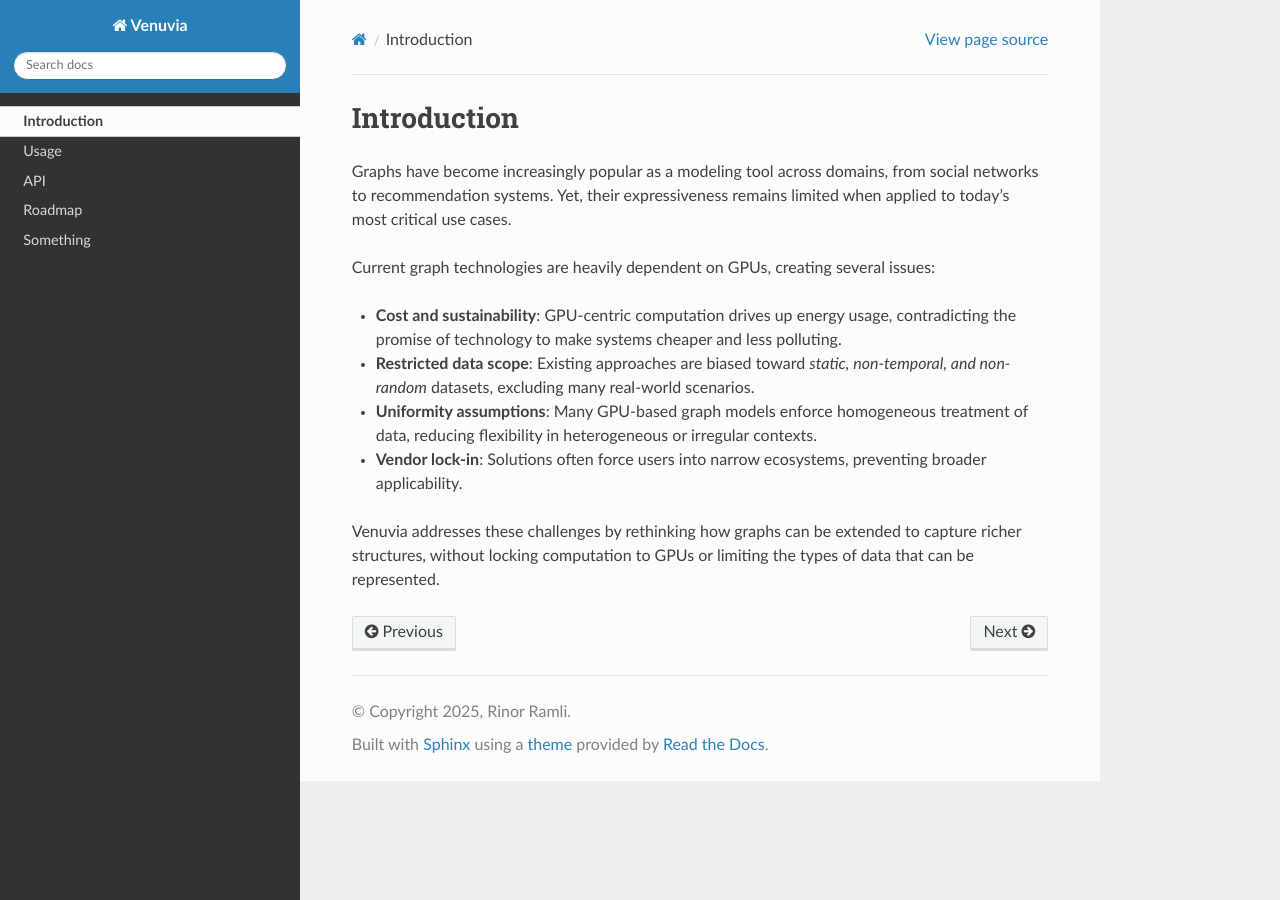
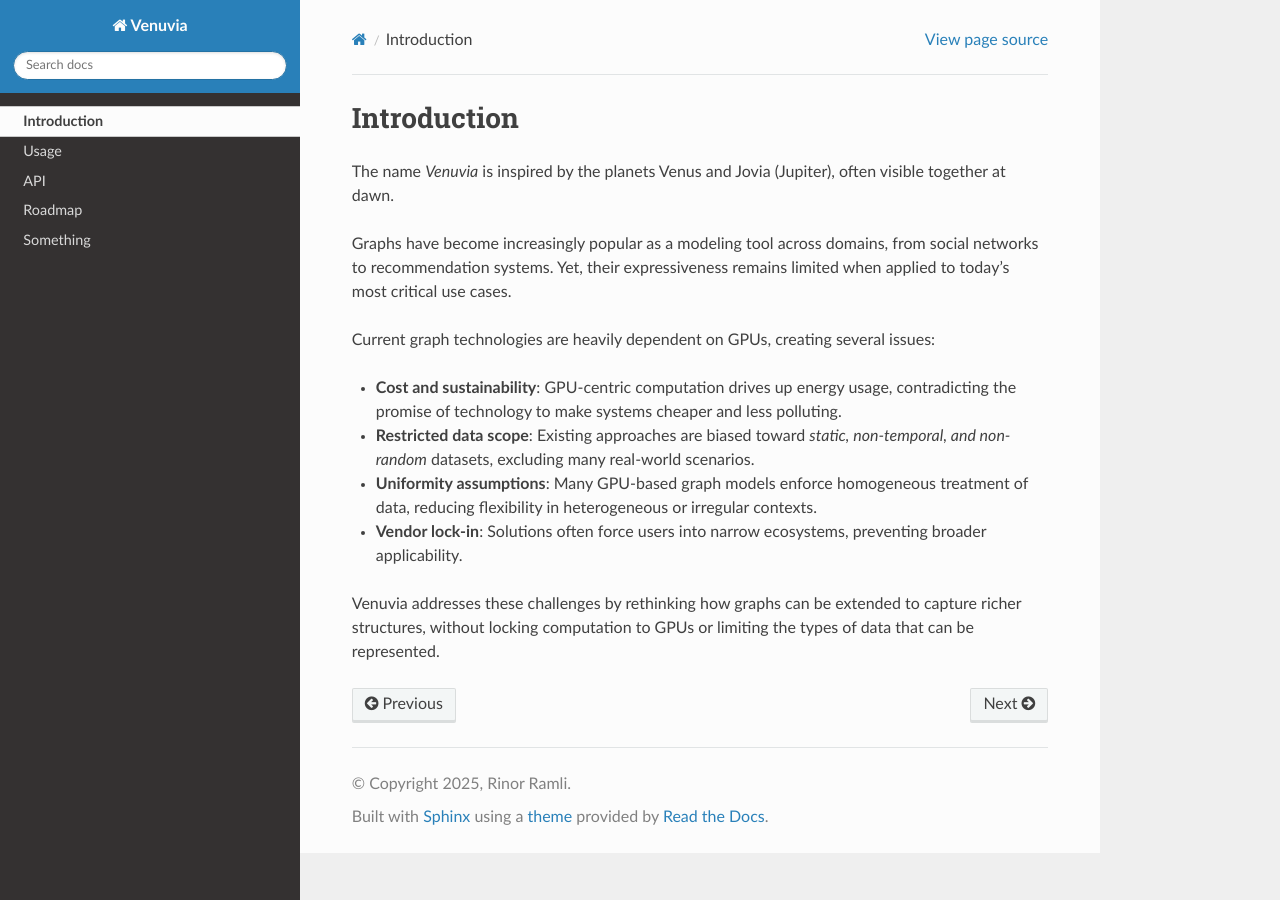
Before and after one commit to pawaka2025/venuvia, a Sphinx documentation site: the page built from docs/source/introduction.rst, in a window 1280 px wide. Built offline with Sphinx 7.4.7 and the Read the Docs theme 3.1.0, drawn with Linux system fonts in a browser that asks for light colours.

Commit message:
Update introduction.rst

```diff
--- a/docs/source/introduction.rst
+++ b/docs/source/introduction.rst
@@ -1,5 +1,12 @@
 Introduction
 ===========================
+
+.. _Origin:
+
+The name *Venuvia* is inspired by the planets Venus and Jovia (Jupiter), often visible together
+at dawn.
+
+.. _Movitation:
 
 Graphs have become increasingly popular as a modeling tool across domains,
 from social networks to recommendation systems. Yet, their expressiveness
```
